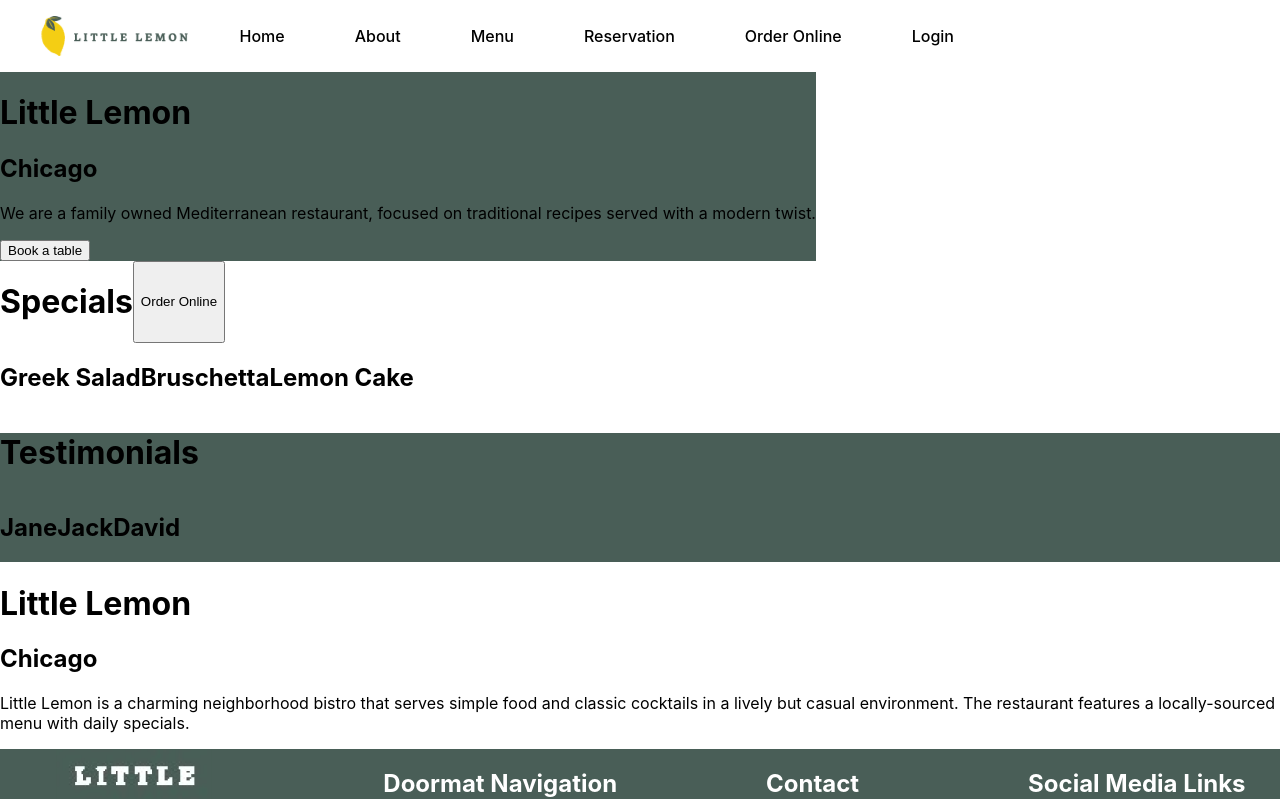
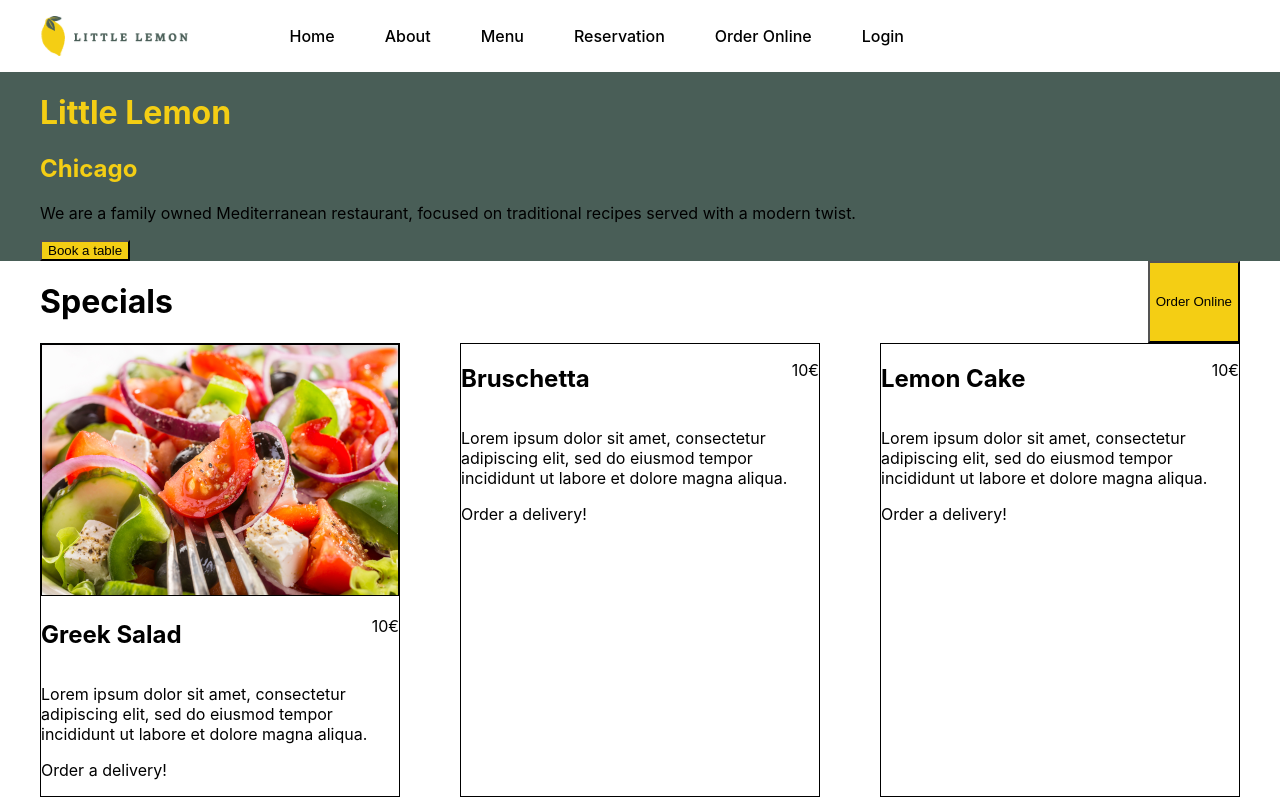
Before and after one commit to Krisclinos/final_project, a React (Create React App) app: page / in a window 1280 px wide. Shown: the top 799 px of the page. Built offline with nearby package versions, Linux system fonts and the light colour scheme.

Commit message:
added heading style, placeholder text, gen look

```diff
--- a/public/index.html
+++ b/public/index.html
@@ -30,7 +30,8 @@
     <title>React App</title>
     <style>
       body {
-        display: flex;
+        height: 100vh;
+        width: 100vw;
       }
     </style>
   </head>
--- a/src/Footer.js
+++ b/src/Footer.js
@@ -5,13 +5,12 @@ function Footer() {
     <footer
       style={{
         display: "flex",
-        justifyContent: "space-around",
+        justifyContent: "space-between",
         gap: "100px",
         backgroundColor: "#495E57",
         color: "#FFFFFF",
         listStyle: "none",
-        paddingLeft: "10px",
-        paddingRight: "10px",
+        paddingRight: "40px",
       }}
     >
       <img src={logo2} alt="lemon" />
--- a/src/Main.js
+++ b/src/Main.js
@@ -1,41 +1,90 @@
+import salad from "./assets/Greek Salad.png";
+
 function Main() {
   return (
     <main>
       <div style={{ display: "flex" }}>
-        <div style={{ backgroundColor: "#495E57" }}>
-          <h1>Little Lemon</h1>
-          <h2>Chicago</h2>
+        <div
+          style={{
+            backgroundColor: "#495E57",
+            width: "100vw",
+            paddingLeft: "40px",
+          }}
+        >
+          <h1 style={{ color: "#F4CE14" }}>Little Lemon</h1>
+          <h2 style={{ color: "#F4CE14" }}>Chicago</h2>
           <p>
             We are a family owned Mediterranean restaurant, focused on
             traditional recipes served with a modern twist.
           </p>
-          <button>Book a table</button>
+          <button style={{ backgroundColor: "#F4CE14" }}>Book a table</button>
         </div>
         <div>{/* image */}</div>
       </div>
 
-      <div>
-        <div style={{ display: "flex" }}>
+      <div style={{ paddingLeft: "40px", paddingRight: "40px" }}>
+        <div style={{ display: "flex", justifyContent: "space-between" }}>
           <h1>Specials</h1>
-          <button>Order Online</button>
+          <button style={{ backgroundColor: "#F4CE14" }}>Order Online</button>
         </div>
 
-        <div style={{ display: "flex" }}>
-          <div>
-            <h2>Greek Salad</h2>
+        <div
+          style={{
+            display: "flex",
+            justifyContent: "space-around",
+            gap: "60px",
+          }}
+        >
+          <div style={{ border: "1px solid" }}>
+            <img
+              style={{ maxHeight: "100%", maxWidth: "100%" }}
+              src={salad}
+              alt="greek salad"
+            />
+            <div style={{ display: "flex", justifyContent: "space-between" }}>
+              <h2>Greek Salad</h2>
+              <p>10€</p>
+            </div>
+            <p>
+              Lorem ipsum dolor sit amet, consectetur adipiscing elit, sed do
+              eiusmod tempor incididunt ut labore et dolore magna aliqua.
+            </p>
+            <p>Order a delivery!</p>
           </div>
-          <div>
-            <h2>Bruschetta</h2>
+          <div style={{ border: "1px solid" }}>
+            <div style={{ display: "flex", justifyContent: "space-between" }}>
+              <h2>Bruschetta</h2>
+              <p>10€</p>
+            </div>
+            <p>
+              Lorem ipsum dolor sit amet, consectetur adipiscing elit, sed do
+              eiusmod tempor incididunt ut labore et dolore magna aliqua.
+            </p>
+            <p>Order a delivery!</p>
           </div>
-          <div>
-            <h2>Lemon Cake</h2>
+          <div style={{ border: "1px solid" }}>
+            <div style={{ display: "flex", justifyContent: "space-between" }}>
+              <h2>Lemon Cake</h2>
+              <p>10€</p>
+            </div>
+            <p>
+              Lorem ipsum dolor sit amet, consectetur adipiscing elit, sed do
+              eiusmod tempor incididunt ut labore et dolore magna aliqua.
+            </p>
+            <p>Order a delivery!</p>
           </div>
         </div>
       </div>
 
-      <div style={{ backgroundColor: "#495E57" }}>
-        <h1>Testimonials</h1>
-        <div style={{ display: "flex" }}>
+      <div
+        style={{
+          backgroundColor: "#495E57",
+          paddingLeft: "40px",
+          paddingRight: "40px",
+        }}
+      >
+        <h1 style={{ textAlign: "center", color: "#F4CE14" }}>Testimonials</h1>
+        <div style={{ display: "flex", justifyContent: "space-around" }}>
           <div>
             <h2>Jane</h2>
           </div>
@@ -48,9 +97,11 @@ function Main() {
         </div>
       </div>
 
-      <div style={{ display: "flex" }}>
+      <div
+        style={{ display: "flex", paddingLeft: "40px", paddingRight: "40px" }}
+      >
         <div>
-          <h1>Little Lemon</h1>
+          <h1 style={{ color: "#F4CE14" }}>Little Lemon</h1>
           <h2>Chicago</h2>
           <p>
             Little Lemon is a charming neighborhood bistro that serves simple
--- a/src/Nav.js
+++ b/src/Nav.js
@@ -5,22 +5,22 @@ function Nav() {
     <nav
       style={{
         display: "flex",
-        gap: "50px",
         alignItems: "center",
         textDecoration: "none",
         padding: "10px 40px 10px 40px",
+        gap: "100px",
       }}
     >
       <img style={{ height: "40px" }} src={logo} alt="lemon" />
       <ul
         style={{
           display: "flex",
-          justifyContent: "space-between",
-          gap: "70px",
+          gap: "50px",
           listStyle: "none",
           paddingLeft: "0",
           textDecoration: "none",
           fontWeight: "500",
+          paddingRight: "20px",
         }}
       >
         <li>
```
Also changed, not shown: src/assets/Greek Salad.png (added).
